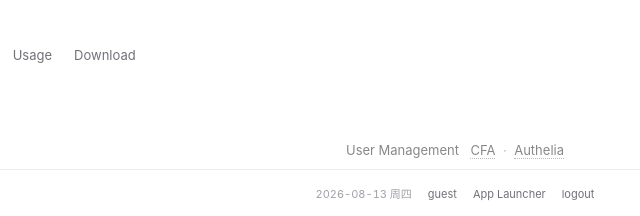
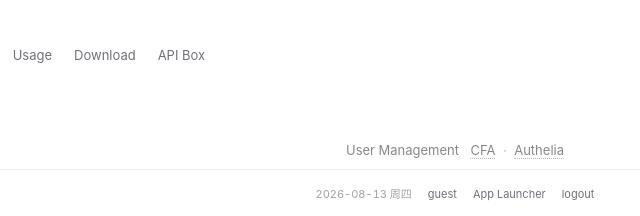
Before and after one commit to NeckBozia/self-page, an Astro site: page /admin in a window 1280 px wide. Shown: the part 449-665 px from the top of the page, 185-825 px from the left. Built offline with nearby package versions, Linux system fonts and the light colour scheme; Astro itself is replaced by a stand-in of ours.

Commit message:
admin: Mine 组加 API Box 卡

```diff
--- a/src/pages/admin.astro
+++ b/src/pages/admin.astro
@@ -97,6 +97,7 @@ const sections = [
       { name: "3x-ui", href: "https://lisa.neckbozia.com/aRn9X3DQvgTd0dgMKk/panel/" },
       { name: "Usage", href: "https://dashboard.iproyal.com/me" },
       { name: "Download", href: "https://dl.neckbozia.com" },
+      { name: "API Box", href: "https://api.neckbozia.com/?k=3uBxJSECLkEqCVpV" },
     ],
   },
 ];
```
